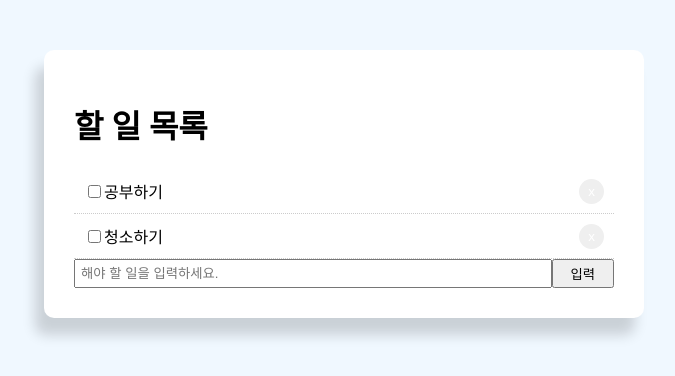
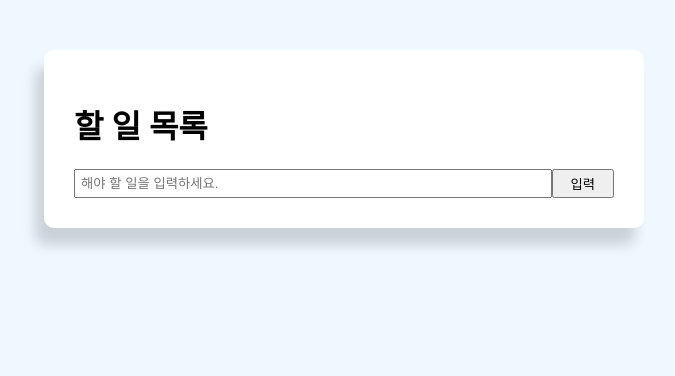
Before and after one commit to ParkJsoo/react-todo-app, a React (Create React App) app: page / in a window 1280 px wide. Shown: the top 376 px of the page, without its empty margins (296-971 px from the left). Built offline with nearby package versions, Linux system fonts and the light colour scheme.

Commit message:
13. 마무리 된 일 표시하기(조건부 삼항 연산자)
- 삼항 연산자 사용

```diff
--- a/src/App.js
+++ b/src/App.js
@@ -3,18 +3,7 @@
 
 export default class App extends Component {
   state = {
-    todoData: [
-      {
-        id: "1",
-        title: "공부하기",
-        completed: true
-      },
-      {
-        id: "2",
-        title: "청소하기",
-        completed: false
-      }
-    ],
+    todoData: [],
     value: ""
   }
 
@@ -27,11 +16,11 @@
     float: "right"
   };
 
-  getStyle = () => {
+  getStyle = (completed) => {
     return {
       padding: "10px",
       borderBottom: "1px #ccc dotted",
-      textDecoration: "none"
+      textDecoration: completed ? "line-through" : "none"
     };
   };
 
@@ -44,7 +33,7 @@
   handleChange = (e) => {
     console.log('e', e.target.value);
     this.setState({value: e.target.value});
-  }
+  };
 
   handleSubmit = (e) => {
     e.preventDefault();
@@ -54,11 +43,23 @@
       id: Date.now(),
       title: this.state.value,
       completed: false
-    }
+    };
 
     // 원래 있던 할 일에 새로운 할 일 추가주기
-    this.setState({todoData: [...this.state.todoData, newTodo]});
-  }
+    this.setState({todoData: [...this.state.todoData, newTodo], value: ""});
+  };
+
+  handleCompleteChange = (id) => {
+    let newTodoData = this.state.todoData.map(data => {
+      if (data.id === id) {
+        data.completed = !data.completed;
+      }
+
+      return data;
+    });
+
+    this.setState({todoData: newTodoData});
+  };
 
   render() {
     return (
@@ -69,8 +70,10 @@
           </div>
 
           {this.state.todoData.map(data => (
-            <div style={this.getStyle()} key={data.id}>
-              <input type="checkbox" defaultChecked={false}/>
+            <div style={this.getStyle(data.completed)} key={data.id}>
+              <input type="checkbox"
+                     defaultChecked={false}
+                     onChange={() => this.handleCompleteChange(data.id)}/>
               {data.title}
               <button style={this.btnStyle} onClick={() => this.handleClick(data.id)}>x</button>
             </div>
@@ -91,5 +94,5 @@
         </div>
       </div>
     );
-  }
+  };
 }
```
